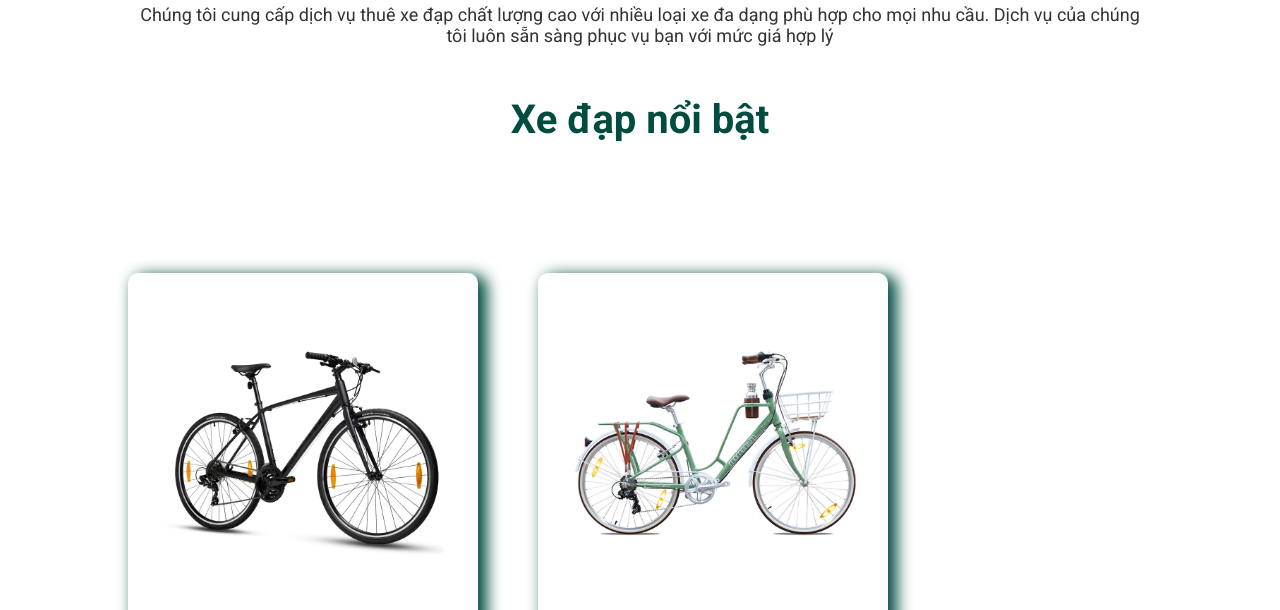
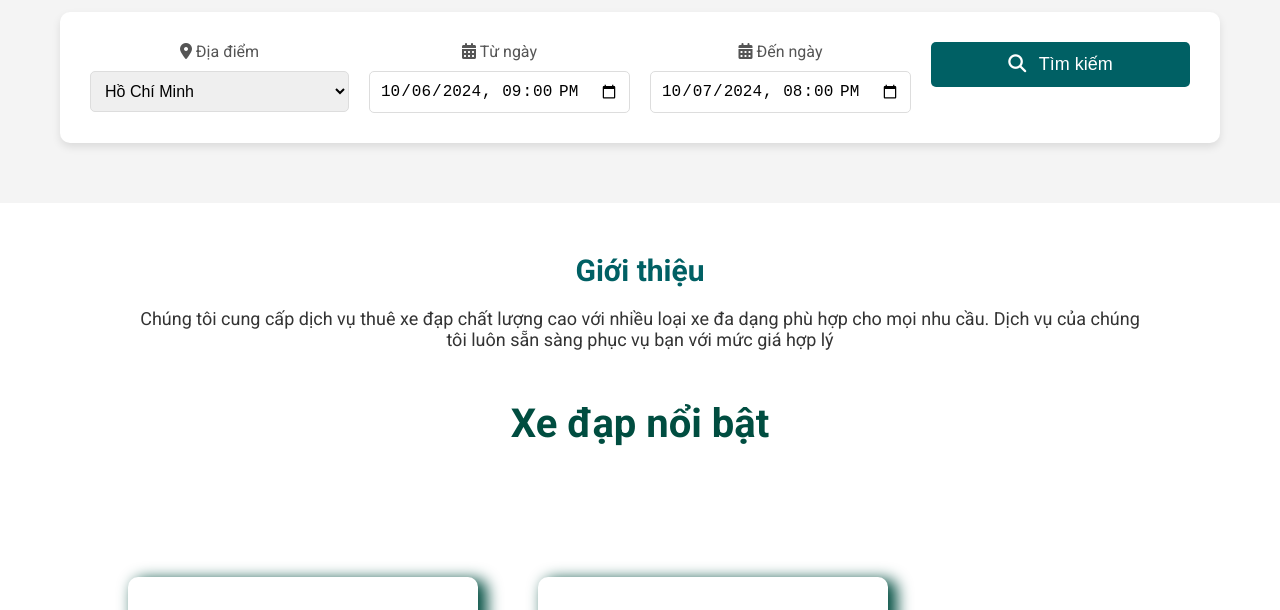
Before and after one commit to Tientai25/Project_ThueXeDap, a plain HTML site: page index.html in a window 1280 px wide. Shown: the part 718-1328 px from the top of the page. Drawn offline with Linux system fonts and the light colour scheme.

Commit message:
upload project

```diff
--- a/index.html
+++ b/index.html
@@ -36,7 +36,7 @@
 
         <div class="header_info">
             <!-- <i class="fa fa-search"></i> -->
-            <a href="pages/add-bike/add-bike.html"> <i class="fa-solid fa-plus">123</i></a>
+            <a href="pages/management-user/user.html"> <i class="fa-solid fa-users">123</i></a>
             <a class="cart" href="pages/cart/cart.html">
                 <!-- <p class="cart-item">0</p> -->
                 <i class="fa fa-shopping-bag"></i>
@@ -54,16 +54,45 @@
             <h2>Đồng hành với bạn trên mọi nẻo đường </h2>
 
             <p>Chọn chiếc xe đạp phù hợp và bắt đầu cuộc hành trình của bạn ngay hôm nay!</p>
-            <button onclick="scrollToSection('bikes')"><a href="pages/management-user/user.html">Thuê xe
+            <button onclick="scrollToSection('bikes')"><a href="pages/add-bike/add-bike.html">Thuê xe
                     ngay</a></button>
         </div>
     </section>
+    <section id="search-bike">
+        <div class="search-container">
+            <h2>Tìm kiếm xe đạp</h2>
+            <div class="search-box">
+                <div class="search-item">
+                    <label for="location"><i class="fa fa-map-marker-alt"></i> Địa điểm</label>
+                    <select id="location">
+                        <option value="hcm">Hồ Chí Minh</option>
+                        <option value="hn">Hà Nội</option>
+                        <option value="dn">Đà Nẵng</option>
+                    </select>
+                </div>
+                <div class="search-item">
+                    <label for="from-date"><i class="fa fa-calendar-alt"></i> Từ ngày</label>
+                    <input type="datetime-local" id="from-date" value="2024-10-06T21:00">
+                </div>
+                <div class="search-item">
+                    <label for="to-date"><i class="fa fa-calendar-alt"></i> Đến ngày</label>
+                    <input type="datetime-local" id="to-date" value="2024-10-07T20:00">
+                </div>
+                <div class="search-item">
+                    <button class="search-btn"><i class="fa fa-search"></i> Tìm kiếm</button>
+                </div>
+            </div>
+        </div>
+    </section>
+
+
 
     <section id="about" class="container">
         <h2>Giới thiệu</h2>
         <p>Chúng tôi cung cấp dịch vụ thuê xe đạp chất lượng cao với nhiều loại xe đa dạng phù hợp cho mọi nhu cầu. Dịch
             vụ của chúng tôi luôn sẵn sàng phục vụ bạn với mức giá hợp lý</p>
     </section>
+
 
 
     <h2>Xe đạp nổi bật</h2>
@@ -81,10 +110,7 @@
             </div>
         </div>
 
-
-
     </section>
-
 
 
     <!-- products -->
--- a/style.css
+++ b/style.css
@@ -312,3 +312,84 @@ footer {
 .footer-bottom p {
     margin: 0;
 }
+
+#search-bike {
+    background-color: #f4f4f4;
+    padding: 40px 0;
+}
+
+.search-container {
+    max-width: 1200px;
+    margin: 0 auto;
+    padding: 20px;
+    text-align: center;
+}
+
+.search-container h2 {
+    font-size: 28px;
+    margin-bottom: 20px;
+    color: #333;
+}
+
+.search-box {
+    display: flex;
+    justify-content: space-around;
+    flex-wrap: wrap;
+    background-color: #fff;
+    padding: 20px;
+    border-radius: 10px;
+    box-shadow: 0 4px 8px rgba(0, 0, 0, 0.1);
+}
+
+.search-item {
+    flex: 1 1 250px;
+    margin: 10px;
+    display: flex;
+    flex-direction: column;
+    align-items: center;
+}
+
+.search-item label {
+    font-size: 16px;
+    margin-bottom: 10px;
+    color: #555;
+}
+
+.search-item select,
+.search-item input {
+    width: 100%;
+    padding: 10px;
+    border: 1px solid #ddd;
+    border-radius: 5px;
+    font-size: 16px;
+}
+
+.search-btn {
+    background-color: #006064;
+    color: white;
+    padding: 12px 20px;
+    border: none;
+    border-radius: 5px;
+    font-size: 18px;
+    cursor: pointer;
+    transition: background-color 0.3s;
+    width: 100%;
+}
+
+.search-btn i {
+    margin-right: 8px;
+}
+
+.search-btn:hover {
+    background-color: #218838;
+}
+
+@media (max-width: 768px) {
+    .search-box {
+        flex-direction: column;
+    }
+
+    .search-item {
+        width: 100%;
+    }
+}
```
Also changed, not shown: main.js (line endings or trailing spaces), pages/contact/contact.js (added).
